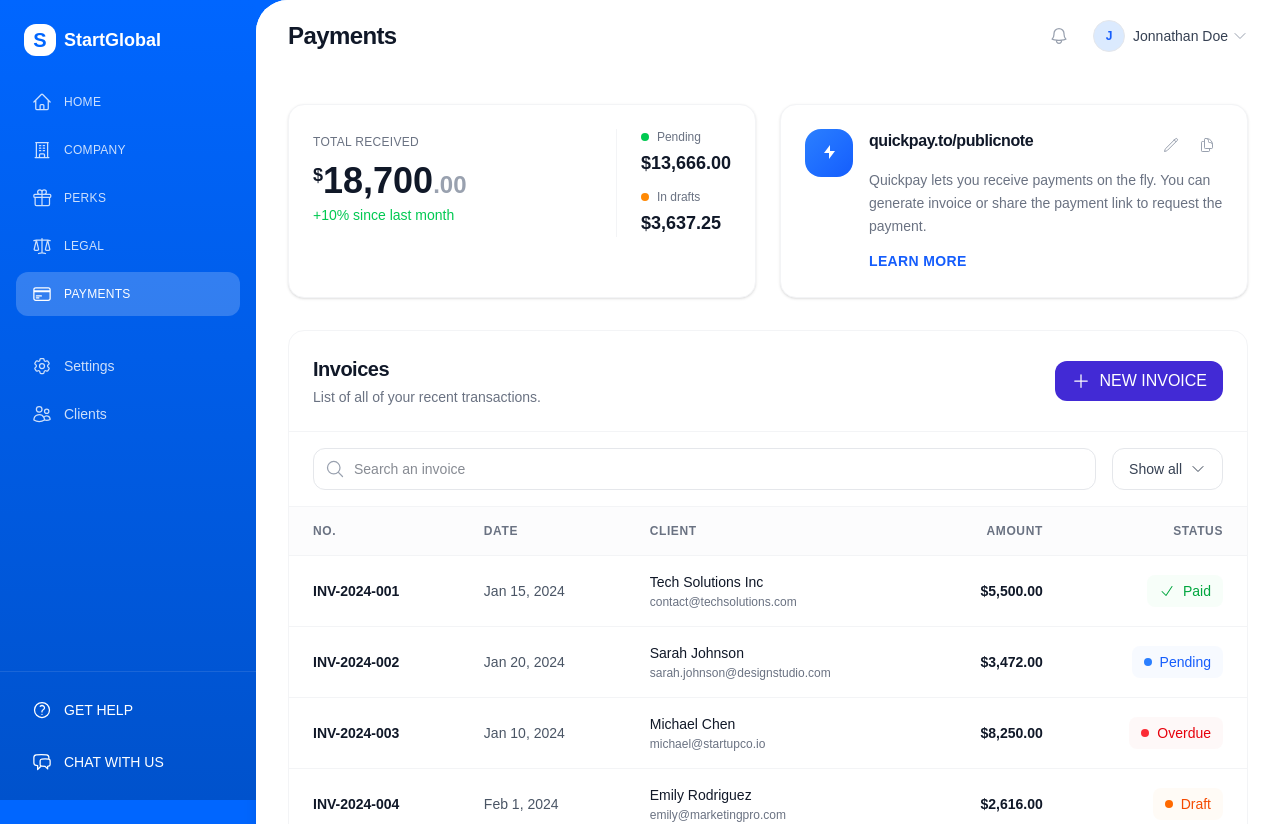
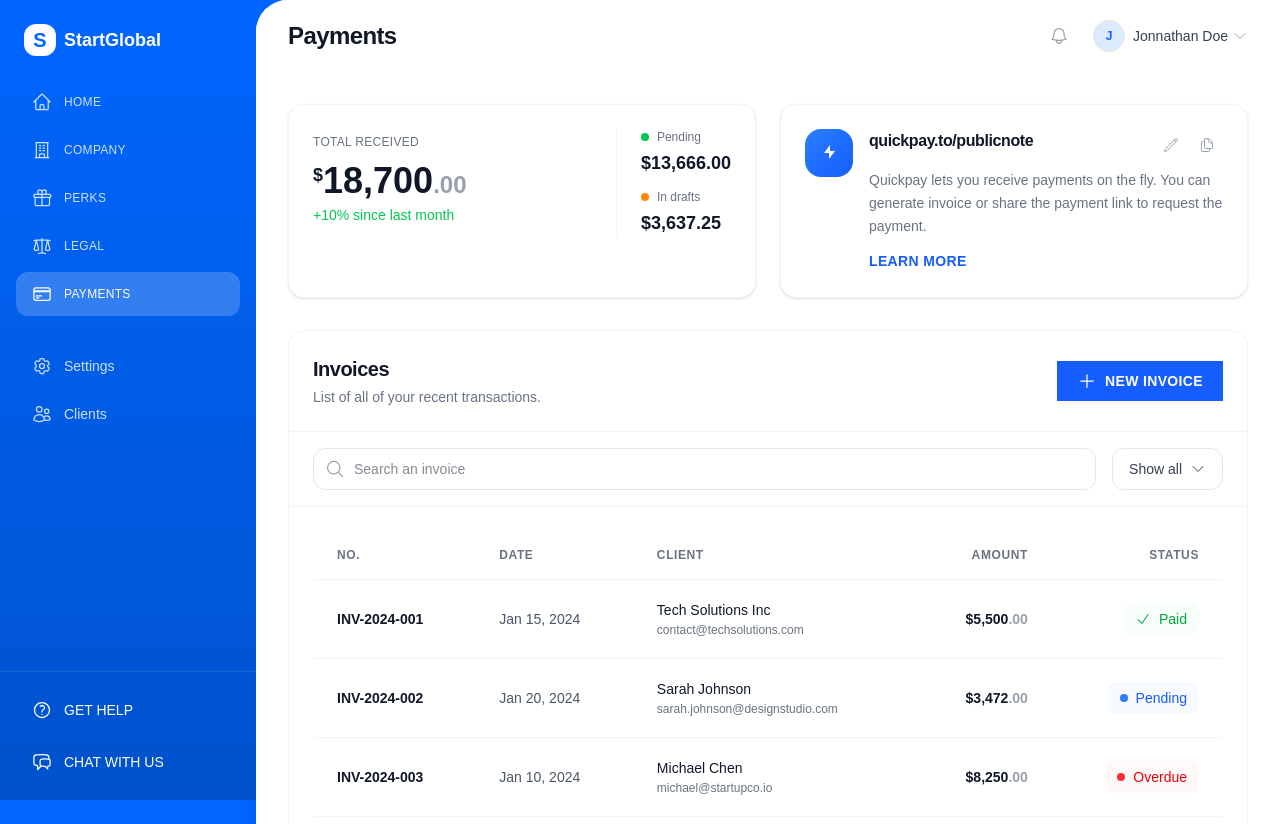
Before and after one commit to magvtv/quickpay, a Next.js app: page /payments in a window 1280 px wide. Shown: the top 824 px of the page. Built offline with nearby package versions, Linux system fonts and the light colour scheme; no server answers; the database is empty; a web font is replaced by a local one.

Commit message:
improve invoice table row spacing and amount display

```diff
--- a/src/components/invoices/InvoiceRow.tsx
+++ b/src/components/invoices/InvoiceRow.tsx
@@ -12,25 +12,26 @@ interface InvoiceRowProps {
 export default function InvoiceRow({ invoice, onClick }: InvoiceRowProps) {
   return (
     <tr
-      className="hover:bg-gray-50/50 cursor-pointer transition-colors"
+      className="hover:bg-gray-50/50 cursor-pointer transition-colors border-t border-gray-100 first:border-t-0"
       onClick={onClick}
+      style={{ borderSpacing: '0 8px' }}
     >
       {/* Invoice Number */}
-      <td className="px-6 py-4 whitespace-nowrap">
+      <td className="px-6 py-5 whitespace-nowrap">
         <span className="text-sm font-semibold text-gray-900">
           {invoice.invoice_number}
         </span>
       </td>
 
       {/* Date */}
-      <td className="px-6 py-4 whitespace-nowrap">
+      <td className="px-6 py-5 whitespace-nowrap">
         <span className="text-sm text-gray-600">
           {formatDate(invoice.created_at, 'short')}
         </span>
       </td>
 
       {/* Client */}
-      <td className="px-6 py-4 whitespace-nowrap">
+      <td className="px-6 py-5 whitespace-nowrap">
         <div>
           <p className="text-sm font-medium text-gray-900">
             {invoice.client_name || 'Unknown Client'}
@@ -44,14 +45,25 @@ export default function InvoiceRow({ invoice, onClick }: InvoiceRowProps) {
       </td>
 
       {/* Amount */}
-      <td className="px-6 py-4 whitespace-nowrap text-right">
+      <td className="px-6 py-5 whitespace-nowrap text-right">
         <span className="text-sm font-semibold text-gray-900">
-          {formatCurrency(invoice.total)}
+          {(() => {
+            const formatted = formatCurrency(invoice.total);
+            const [dollars, cents] = formatted.split('.');
+            return (
+              <>
+                {dollars}
+                {cents && (
+                  <span className="text-gray-400">.{cents}</span>
+                )}
+              </>
+            );
+          })()}
         </span>
       </td>
 
       {/* Status */}
-      <td className="px-6 py-4 whitespace-nowrap text-right">
+      <td className="px-6 py-5 whitespace-nowrap text-right">
         <StatusBadge status={invoice.status} />
       </td>
     </tr>
--- a/src/components/invoices/InvoiceTable.tsx
+++ b/src/components/invoices/InvoiceTable.tsx
@@ -4,7 +4,6 @@ import { useState } from 'react';
 import { MagnifyingGlassIcon, ChevronDownIcon, PlusIcon } from '@heroicons/react/24/outline';
 import { useInvoiceStore } from '@/stores/invoiceStore';
 import InvoiceRow from './InvoiceRow';
-import Button from '@/components/ui/Button';
 
 export default function InvoiceTable() {
   const [searchQuery, setSearchQuery] = useState('');
@@ -28,15 +27,13 @@ export default function InvoiceTable() {
           </p>
         </div>
 
-        <Button
-          variant="primary"
-          size="md"
+        <button
           onClick={openDrawer}
-          className="flex items-center gap-2"
+          className="flex items-center gap-2 px-5 py-2.5 bg-blue-600 hover:bg-blue-700 text-white font-semibold uppercase tracking-wide text-sm focus:outline-none focus:ring-2 focus:ring-purple-500 focus:ring-offset-2"
         >
           <PlusIcon className="w-5 h-5" />
           NEW INVOICE
-        </Button>
+        </button>
       </div>
 
       {/* Search and Filter Bar */}
@@ -61,10 +58,10 @@ export default function InvoiceTable() {
       </div>
 
       {/* Table */}
-      <div className="overflow-x-auto">
+      <div className="overflow-x-auto p-6">
         <table className="w-full">
-          <thead className="bg-gray-50/50 border-b border-gray-100">
-            <tr>
+          <thead>
+            <tr className="border-b border-gray-100">
               <th className="px-6 py-4 text-left text-xs font-semibold text-gray-500 uppercase tracking-wider">
                 No.
               </th>
@@ -82,7 +79,7 @@ export default function InvoiceTable() {
               </th>
             </tr>
           </thead>
-          <tbody className="divide-y divide-gray-100">
+          <tbody>
             {filteredInvoices.length === 0 ? (
               <tr>
                 <td colSpan={5} className="px-6 py-16 text-center">
```
